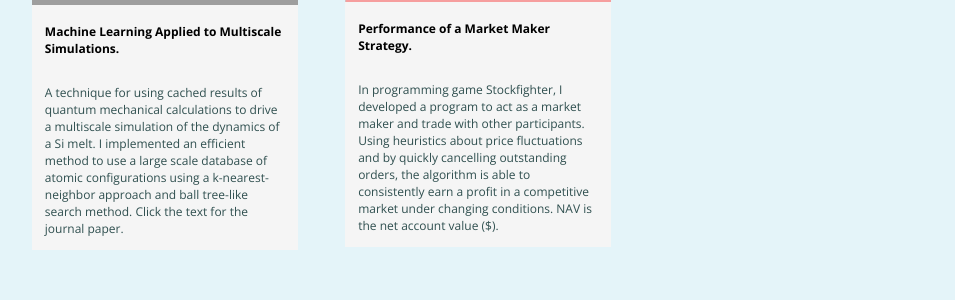
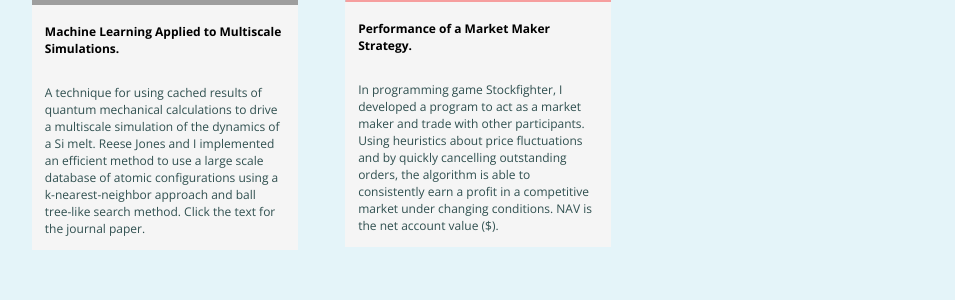
Before and after one commit to mickeyshaughnessy/website, a website: page index.html in a window 1280 px wide. Shown: the part 1008-1308 px from the top of the page, without its empty margins (162-1117 px from the left). Drawn offline with nearby package versions, Linux system fonts and the light colour scheme; grey boxes are pictures that could not be loaded.

Commit message:
add Reese

```diff
--- a/index.html
+++ b/index.html
@@ -54,7 +54,7 @@
               <img src="img/mddft.jpg" alt="">
             </a>
               <a href="http://pubs.acs.org/doi/abs/10.1021/acs.jctc.5b00474">
-              <p class="head">Machine Learning Applied to Multiscale Simulations.</p><p> A technique for using cached results of quantum mechanical calculations to drive a multiscale simulation of the dynamics of a Si melt. I implemented an efficient method to use a large scale database of atomic configurations using a k-nearest-neighbor approach and ball tree-like search method. Click the text for the journal paper.</p>
+              <p class="head">Machine Learning Applied to Multiscale Simulations.</p><p> A technique for using cached results of quantum mechanical calculations to drive a multiscale simulation of the dynamics of a Si melt. Reese Jones and I implemented an efficient method to use a large scale database of atomic configurations using a k-nearest-neighbor approach and ball tree-like search method. Click the text for the journal paper.</p>
             </a>
           </li>
           <li>
```
